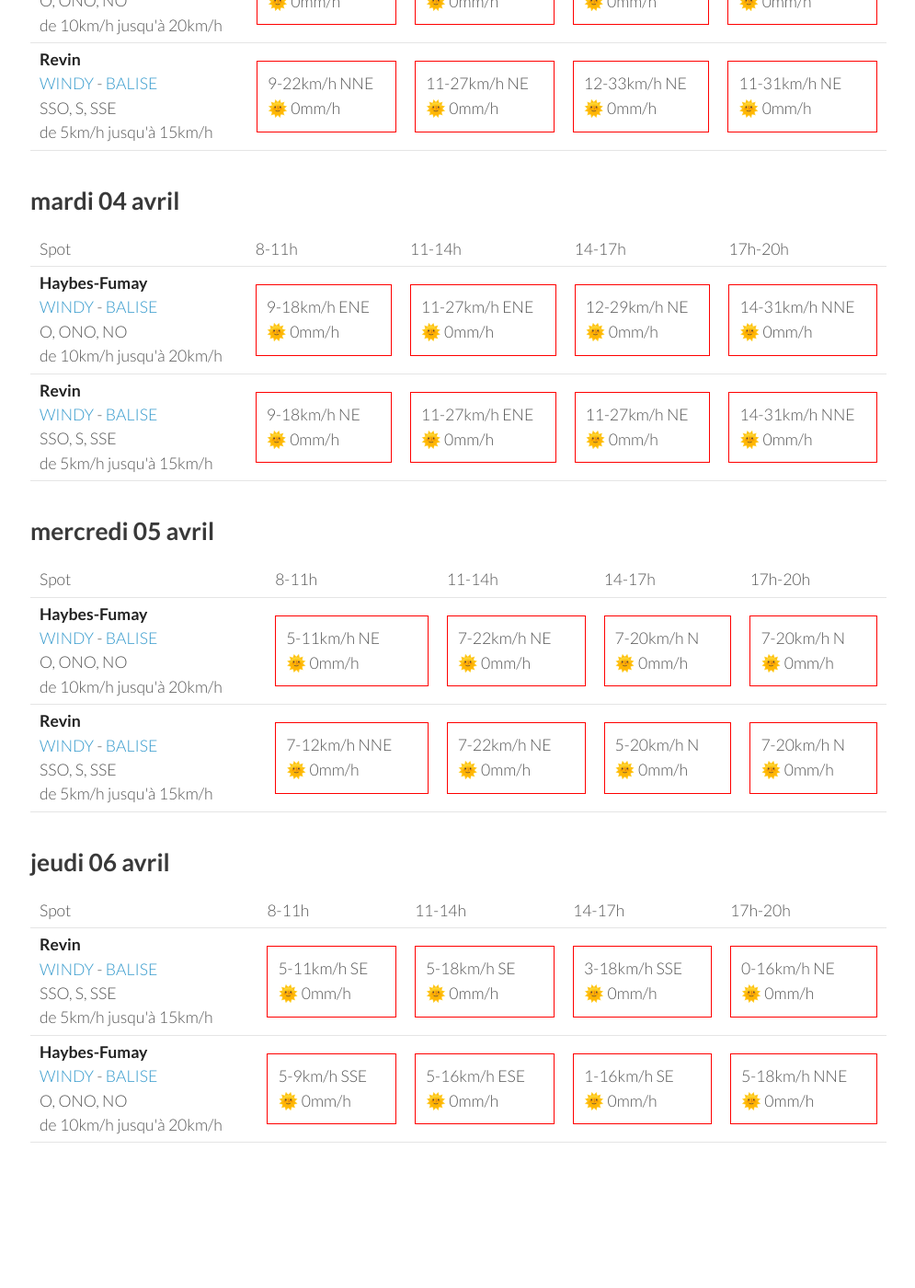
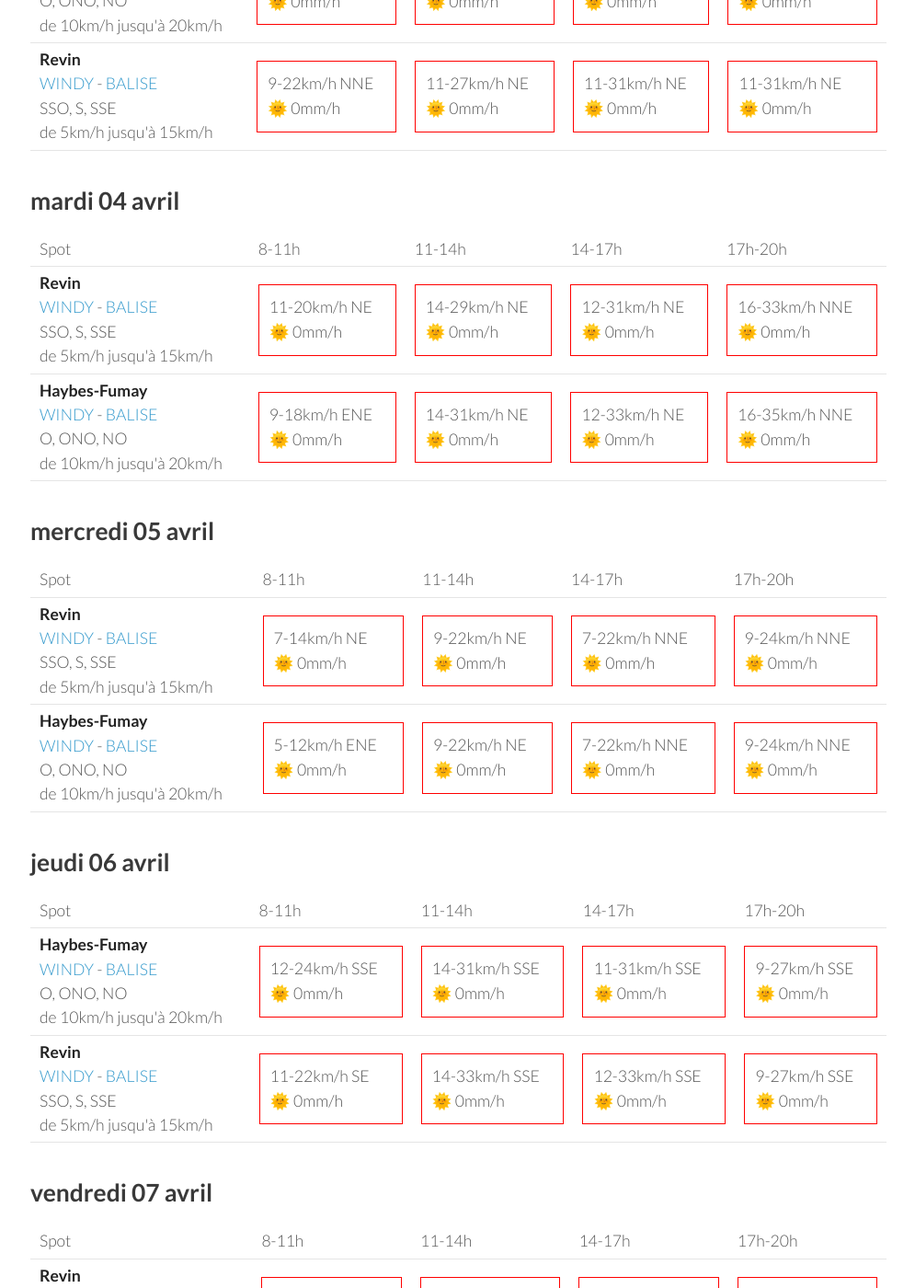
Before and after one commit to parapente-dans-le-nord/parapente-dans-le-nord.github.io, a Jekyll site: the page built from ardennes.markdown, in a window 1280 px wide and 1400 px high, scrolled down 796 px. Shown: the whole window at 92% size, without its empty margins (25-1020 px from the left). Built offline with Jekyll 4.4.1, drawn with Linux system fonts in a browser that asks for light colours; before the commit the page ends 2166 px from its top, so only the background shows below that; some of the changed text lies outside the part shown.

Commit message:
update index.markdown

```diff
--- a/ardennes.markdown
+++ b/ardennes.markdown
@@ -24,21 +24,19 @@ page mise à jour le dimanche 02 avril 06:10
 <tr>
         <td><strong>Haybes-Fumay</strong><br><a href="https://windy.com/49.998/4.715?49.913,4.738,10">WINDY</a> - <span class=""><a href="http://www.balisemeteo.com/balise.php?idBalise=104">BALISE</a> </span><br> <span class="vent-favorable">O, ONO, NO</span><br><span class="force-vent">de 10km/h jusqu'à 20km/h</span> </td>
 
-            <td><div class="not-flyable"><p>11-27km/h N</p><p>🌧 1mm/h</p></div></td>
-            <td><div class="not-flyable"><p>12-31km/h NNE</p><p>🌧 0.3mm/h</p></div></td>
-            <td><div class="not-flyable"><p>11-29km/h NNE</p><p>🌞 0mm/h</p></div></td>
-            <td><div class="not-flyable"><p>11-29km/h NNE</p><p>🌞 0mm/h</p></div></td>
-
+            <td><div class="not-flyable"><p>0-0km/h NA</p><p>🌧️ 0mm/h</p></div></td>
+            <td><div class="not-flyable"><p>11-25km/h N</p><p>🌧 0.6mm/h</p></div></td>
+            <td><div class="not-flyable"><p>11-25km/h NNE</p><p>🌧 0.3mm/h</p></div></td>
+            <td><div class="not-flyable"><p>9-25km/h NNE</p><p>🌧 0mm/h</p></div></td>
 
     </tr>
 <tr>
         <td><strong>Revin</strong><br><a href="https://windy.com/49.948/4.625?49.543,4.625,8">WINDY</a> - <span class=""><a href="http://www.balisemeteo.com/balise.php?idBalise=5019">BALISE</a> </span><br> <span class="vent-favorable">SSO, S, SSE</span><br><span class="force-vent">de 5km/h jusqu'à 15km/h</span> </td>
 
-            <td><div class="not-flyable"><p>9-31km/h N</p><p>🌧 0.6mm/h</p></div></td>
-            <td><div class="not-flyable"><p>11-33km/h NNE</p><p>🌧 0.4mm/h</p></div></td>
-            <td><div class="not-flyable"><p>12-35km/h NNE</p><p>🌞 0mm/h</p></div></td>
-            <td><div class="not-flyable"><p>12-37km/h NNE</p><p>🌞 0mm/h</p></div></td>
-
+            <td><div class="not-flyable"><p>0-0km/h NA</p><p>🌧️ 0mm/h</p></div></td>
+            <td><div class="not-flyable"><p>11-31km/h N</p><p>🌧 0.3mm/h</p></div></td>
+            <td><div class="not-flyable"><p>11-31km/h NNE</p><p>🌧 0.2mm/h</p></div></td>
+            <td><div class="not-flyable"><p>11-35km/h NNE</p><p>🌧 0mm/h</p></div></td>
 
     </tr>
 
@@ -61,8 +59,8 @@ page mise à jour le dimanche 02 avril 06:10
         <td><strong>Haybes-Fumay</strong><br><a href="https://windy.com/49.998/4.715?49.913,4.738,10">WINDY</a> - <span class=""><a href="http://www.balisemeteo.com/balise.php?idBalise=104">BALISE</a> </span><br> <span class="vent-favorable">O, ONO, NO</span><br><span class="force-vent">de 10km/h jusqu'à 20km/h</span> </td>
 
             <td><div class="not-flyable"><p>3-7km/h NNE</p><p>🌞 0mm/h</p></div></td>
-            <td><div class="not-flyable"><p>9-24km/h NNE</p><p>🌞 0mm/h</p></div></td>
-            <td><div class="not-flyable"><p>11-29km/h NE</p><p>🌞 0mm/h</p></div></td>
+            <td><div class="not-flyable"><p>9-22km/h NNE</p><p>🌞 0mm/h</p></div></td>
+            <td><div class="not-flyable"><p>11-27km/h NE</p><p>🌞 0mm/h</p></div></td>
             <td><div class="not-flyable"><p>11-29km/h NNE</p><p>🌞 0mm/h</p></div></td>
 
 
@@ -72,7 +70,7 @@ page mise à jour le dimanche 02 avril 06:10
 
             <td><div class="not-flyable"><p>9-22km/h NNE</p><p>🌞 0mm/h</p></div></td>
             <td><div class="not-flyable"><p>11-27km/h NE</p><p>🌞 0mm/h</p></div></td>
-            <td><div class="not-flyable"><p>12-33km/h NE</p><p>🌞 0mm/h</p></div></td>
+            <td><div class="not-flyable"><p>11-31km/h NE</p><p>🌞 0mm/h</p></div></td>
             <td><div class="not-flyable"><p>11-31km/h NE</p><p>🌞 0mm/h</p></div></td>
 
 
@@ -94,22 +92,22 @@ page mise à jour le dimanche 02 avril 06:10
       <td>17h-20h</td>
     </tr>
 <tr>
-        <td><strong>Haybes-Fumay</strong><br><a href="https://windy.com/49.998/4.715?49.913,4.738,10">WINDY</a> - <span class=""><a href="http://www.balisemeteo.com/balise.php?idBalise=104">BALISE</a> </span><br> <span class="vent-favorable">O, ONO, NO</span><br><span class="force-vent">de 10km/h jusqu'à 20km/h</span> </td>
+        <td><strong>Revin</strong><br><a href="https://windy.com/49.948/4.625?49.543,4.625,8">WINDY</a> - <span class=""><a href="http://www.balisemeteo.com/balise.php?idBalise=5019">BALISE</a> </span><br> <span class="vent-favorable">SSO, S, SSE</span><br><span class="force-vent">de 5km/h jusqu'à 15km/h</span> </td>
 
-            <td><div class="not-flyable"><p>9-18km/h ENE</p><p>🌞 0mm/h</p></div></td>
-            <td><div class="not-flyable"><p>11-27km/h ENE</p><p>🌞 0mm/h</p></div></td>
-            <td><div class="not-flyable"><p>12-29km/h NE</p><p>🌞 0mm/h</p></div></td>
-            <td><div class="not-flyable"><p>14-31km/h NNE</p><p>🌞 0mm/h</p></div></td>
+            <td><div class="not-flyable"><p>11-20km/h NE</p><p>🌞 0mm/h</p></div></td>
+            <td><div class="not-flyable"><p>14-29km/h NE</p><p>🌞 0mm/h</p></div></td>
+            <td><div class="not-flyable"><p>12-31km/h NE</p><p>🌞 0mm/h</p></div></td>
+            <td><div class="not-flyable"><p>16-33km/h NNE</p><p>🌞 0mm/h</p></div></td>
 
 
     </tr>
 <tr>
-        <td><strong>Revin</strong><br><a href="https://windy.com/49.948/4.625?49.543,4.625,8">WINDY</a> - <span class=""><a href="http://www.balisemeteo.com/balise.php?idBalise=5019">BALISE</a> </span><br> <span class="vent-favorable">SSO, S, SSE</span><br><span class="force-vent">de 5km/h jusqu'à 15km/h</span> </td>
+        <td><strong>Haybes-Fumay</strong><br><a href="https://windy.com/49.998/4.715?49.913,4.738,10">WINDY</a> - <span class=""><a href="http://www.balisemeteo.com/balise.php?idBalise=104">BALISE</a> </span><br> <span class="vent-favorable">O, ONO, NO</span><br><span class="force-vent">de 10km/h jusqu'à 20km/h</span> </td>
 
-            <td><div class="not-flyable"><p>9-18km/h NE</p><p>🌞 0mm/h</p></div></td>
-            <td><div class="not-flyable"><p>11-27km/h ENE</p><p>🌞 0mm/h</p></div></td>
-            <td><div class="not-flyable"><p>11-27km/h NE</p><p>🌞 0mm/h</p></div></td>
-            <td><div class="not-flyable"><p>14-31km/h NNE</p><p>🌞 0mm/h</p></div></td>
+            <td><div class="not-flyable"><p>9-18km/h ENE</p><p>🌞 0mm/h</p></div></td>
+            <td><div class="not-flyable"><p>14-31km/h NE</p><p>🌞 0mm/h</p></div></td>
+            <td><div class="not-flyable"><p>12-33km/h NE</p><p>🌞 0mm/h</p></div></td>
+            <td><div class="not-flyable"><p>16-35km/h NNE</p><p>🌞 0mm/h</p></div></td>
 
 
     </tr>
@@ -130,22 +128,22 @@ page mise à jour le dimanche 02 avril 06:10
       <td>17h-20h</td>
     </tr>
 <tr>
-        <td><strong>Haybes-Fumay</strong><br><a href="https://windy.com/49.998/4.715?49.913,4.738,10">WINDY</a> - <span class=""><a href="http://www.balisemeteo.com/balise.php?idBalise=104">BALISE</a> </span><br> <span class="vent-favorable">O, ONO, NO</span><br><span class="force-vent">de 10km/h jusqu'à 20km/h</span> </td>
+        <td><strong>Revin</strong><br><a href="https://windy.com/49.948/4.625?49.543,4.625,8">WINDY</a> - <span class=""><a href="http://www.balisemeteo.com/balise.php?idBalise=5019">BALISE</a> </span><br> <span class="vent-favorable">SSO, S, SSE</span><br><span class="force-vent">de 5km/h jusqu'à 15km/h</span> </td>
 
-            <td><div class="not-flyable"><p>5-11km/h NE</p><p>🌞 0mm/h</p></div></td>
-            <td><div class="not-flyable"><p>7-22km/h NE</p><p>🌞 0mm/h</p></div></td>
-            <td><div class="not-flyable"><p>7-20km/h N</p><p>🌞 0mm/h</p></div></td>
-            <td><div class="not-flyable"><p>7-20km/h N</p><p>🌞 0mm/h</p></div></td>
+            <td><div class="not-flyable"><p>7-14km/h NE</p><p>🌞 0mm/h</p></div></td>
+            <td><div class="not-flyable"><p>9-22km/h NE</p><p>🌞 0mm/h</p></div></td>
+            <td><div class="not-flyable"><p>7-22km/h NNE</p><p>🌞 0mm/h</p></div></td>
+            <td><div class="not-flyable"><p>9-24km/h NNE</p><p>🌞 0mm/h</p></div></td>
 
 
     </tr>
 <tr>
-        <td><strong>Revin</strong><br><a href="https://windy.com/49.948/4.625?49.543,4.625,8">WINDY</a> - <span class=""><a href="http://www.balisemeteo.com/balise.php?idBalise=5019">BALISE</a> </span><br> <span class="vent-favorable">SSO, S, SSE</span><br><span class="force-vent">de 5km/h jusqu'à 15km/h</span> </td>
+        <td><strong>Haybes-Fumay</strong><br><a href="https://windy.com/49.998/4.715?49.913,4.738,10">WINDY</a> - <span class=""><a href="http://www.balisemeteo.com/balise.php?idBalise=104">BALISE</a> </span><br> <span class="vent-favorable">O, ONO, NO</span><br><span class="force-vent">de 10km/h jusqu'à 20km/h</span> </td>
 
-            <td><div class="not-flyable"><p>7-12km/h NNE</p><p>🌞 0mm/h</p></div></td>
-            <td><div class="not-flyable"><p>7-22km/h NE</p><p>🌞 0mm/h</p></div></td>
-            <td><div class="not-flyable"><p>5-20km/h N</p><p>🌞 0mm/h</p></div></td>
-            <td><div class="not-flyable"><p>7-20km/h N</p><p>🌞 0mm/h</p></div></td>
+            <td><div class="not-flyable"><p>5-12km/h ENE</p><p>🌞 0mm/h</p></div></td>
+            <td><div class="not-flyable"><p>9-22km/h NE</p><p>🌞 0mm/h</p></div></td>
+            <td><div class="not-flyable"><p>7-22km/h NNE</p><p>🌞 0mm/h</p></div></td>
+            <td><div class="not-flyable"><p>9-24km/h NNE</p><p>🌞 0mm/h</p></div></td>
 
 
     </tr>
@@ -166,22 +164,22 @@ page mise à jour le dimanche 02 avril 06:10
       <td>17h-20h</td>
     </tr>
 <tr>
-        <td><strong>Revin</strong><br><a href="https://windy.com/49.948/4.625?49.543,4.625,8">WINDY</a> - <span class=""><a href="http://www.balisemeteo.com/balise.php?idBalise=5019">BALISE</a> </span><br> <span class="vent-favorable">SSO, S, SSE</span><br><span class="force-vent">de 5km/h jusqu'à 15km/h</span> </td>
+        <td><strong>Haybes-Fumay</strong><br><a href="https://windy.com/49.998/4.715?49.913,4.738,10">WINDY</a> - <span class=""><a href="http://www.balisemeteo.com/balise.php?idBalise=104">BALISE</a> </span><br> <span class="vent-favorable">O, ONO, NO</span><br><span class="force-vent">de 10km/h jusqu'à 20km/h</span> </td>
 
-            <td><div class="not-flyable"><p>5-11km/h SE</p><p>🌞 0mm/h</p></div></td>
-            <td><div class="not-flyable"><p>5-18km/h SE</p><p>🌞 0mm/h</p></div></td>
-            <td><div class="not-flyable"><p>3-18km/h SSE</p><p>🌞 0mm/h</p></div></td>
-            <td><div class="not-flyable"><p>0-16km/h NE</p><p>🌞 0mm/h</p></div></td>
+            <td><div class="not-flyable"><p>12-24km/h SSE</p><p>🌞 0mm/h</p></div></td>
+            <td><div class="not-flyable"><p>14-31km/h SSE</p><p>🌞 0mm/h</p></div></td>
+            <td><div class="not-flyable"><p>11-31km/h SSE</p><p>🌞 0mm/h</p></div></td>
+            <td><div class="not-flyable"><p>9-27km/h SSE</p><p>🌞 0mm/h</p></div></td>
 
 
     </tr>
 <tr>
-        <td><strong>Haybes-Fumay</strong><br><a href="https://windy.com/49.998/4.715?49.913,4.738,10">WINDY</a> - <span class=""><a href="http://www.balisemeteo.com/balise.php?idBalise=104">BALISE</a> </span><br> <span class="vent-favorable">O, ONO, NO</span><br><span class="force-vent">de 10km/h jusqu'à 20km/h</span> </td>
+        <td><strong>Revin</strong><br><a href="https://windy.com/49.948/4.625?49.543,4.625,8">WINDY</a> - <span class=""><a href="http://www.balisemeteo.com/balise.php?idBalise=5019">BALISE</a> </span><br> <span class="vent-favorable">SSO, S, SSE</span><br><span class="force-vent">de 5km/h jusqu'à 15km/h</span> </td>
 
-            <td><div class="not-flyable"><p>5-9km/h SSE</p><p>🌞 0mm/h</p></div></td>
-            <td><div class="not-flyable"><p>5-16km/h ESE</p><p>🌞 0mm/h</p></div></td>
-            <td><div class="not-flyable"><p>1-16km/h SE</p><p>🌞 0mm/h</p></div></td>
-            <td><div class="not-flyable"><p>5-18km/h NNE</p><p>🌞 0mm/h</p></div></td>
+            <td><div class="not-flyable"><p>11-22km/h SE</p><p>🌞 0mm/h</p></div></td>
+            <td><div class="not-flyable"><p>14-33km/h SSE</p><p>🌞 0mm/h</p></div></td>
+            <td><div class="not-flyable"><p>12-33km/h SSE</p><p>🌞 0mm/h</p></div></td>
+            <td><div class="not-flyable"><p>9-27km/h SSE</p><p>🌞 0mm/h</p></div></td>
 
 
     </tr>
@@ -189,3 +187,39 @@ page mise à jour le dimanche 02 avril 06:10
 </tbody>
 </table>
 {:/}
+## vendredi 07 avril
+
+{::nomarkdown}
+<table>
+  <tbody>
+    <tr>
+      <td>Spot</td>
+      <td>8-11h</td>
+      <td>11-14h</td>
+      <td>14-17h</td>
+      <td>17h-20h</td>
+    </tr>
+<tr>
+        <td><strong>Revin</strong><br><a href="https://windy.com/49.948/4.625?49.543,4.625,8">WINDY</a> - <span class=""><a href="http://www.balisemeteo.com/balise.php?idBalise=5019">BALISE</a> </span><br> <span class="vent-favorable">SSO, S, SSE</span><br><span class="force-vent">de 5km/h jusqu'à 15km/h</span> </td>
+
+            <td><div class="not-flyable"><p>7-12km/h NE</p><p>🌞 0mm/h</p></div></td>
+            <td><div class="not-flyable"><p>12-27km/h NE</p><p>🌞 0mm/h</p></div></td>
+            <td><div class="not-flyable"><p>18-37km/h NE</p><p>🌞 0mm/h</p></div></td>
+            <td><div class="not-flyable"><p>18-37km/h NE</p><p>🌞 0mm/h</p></div></td>
+
+
+    </tr>
+<tr>
+        <td><strong>Haybes-Fumay</strong><br><a href="https://windy.com/49.998/4.715?49.913,4.738,10">WINDY</a> - <span class=""><a href="http://www.balisemeteo.com/balise.php?idBalise=104">BALISE</a> </span><br> <span class="vent-favorable">O, ONO, NO</span><br><span class="force-vent">de 10km/h jusqu'à 20km/h</span> </td>
+
+            <td><div class="not-flyable"><p>7-12km/h ENE</p><p>🌞 0mm/h</p></div></td>
+            <td><div class="not-flyable"><p>11-25km/h NE</p><p>🌞 0mm/h</p></div></td>
+            <td><div class="not-flyable"><p>18-38km/h NE</p><p>🌞 0mm/h</p></div></td>
+            <td><div class="not-flyable"><p>18-38km/h NE</p><p>🌞 0mm/h</p></div></td>
+
+
+    </tr>
+
+</tbody>
+</table>
+{:/}
```
Also changed, not shown: other parts of ardennes.markdown (+1 -1 lines).
